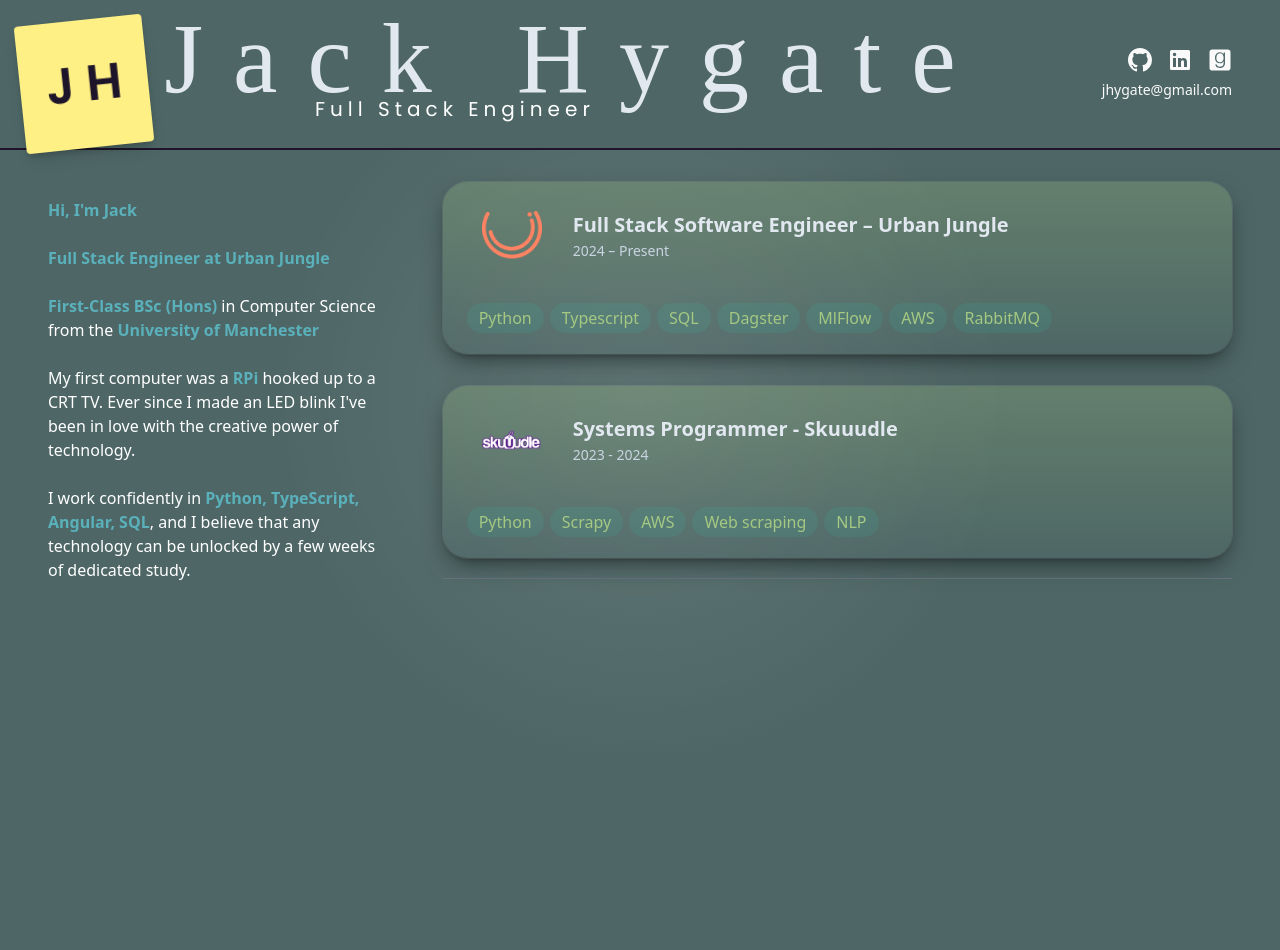
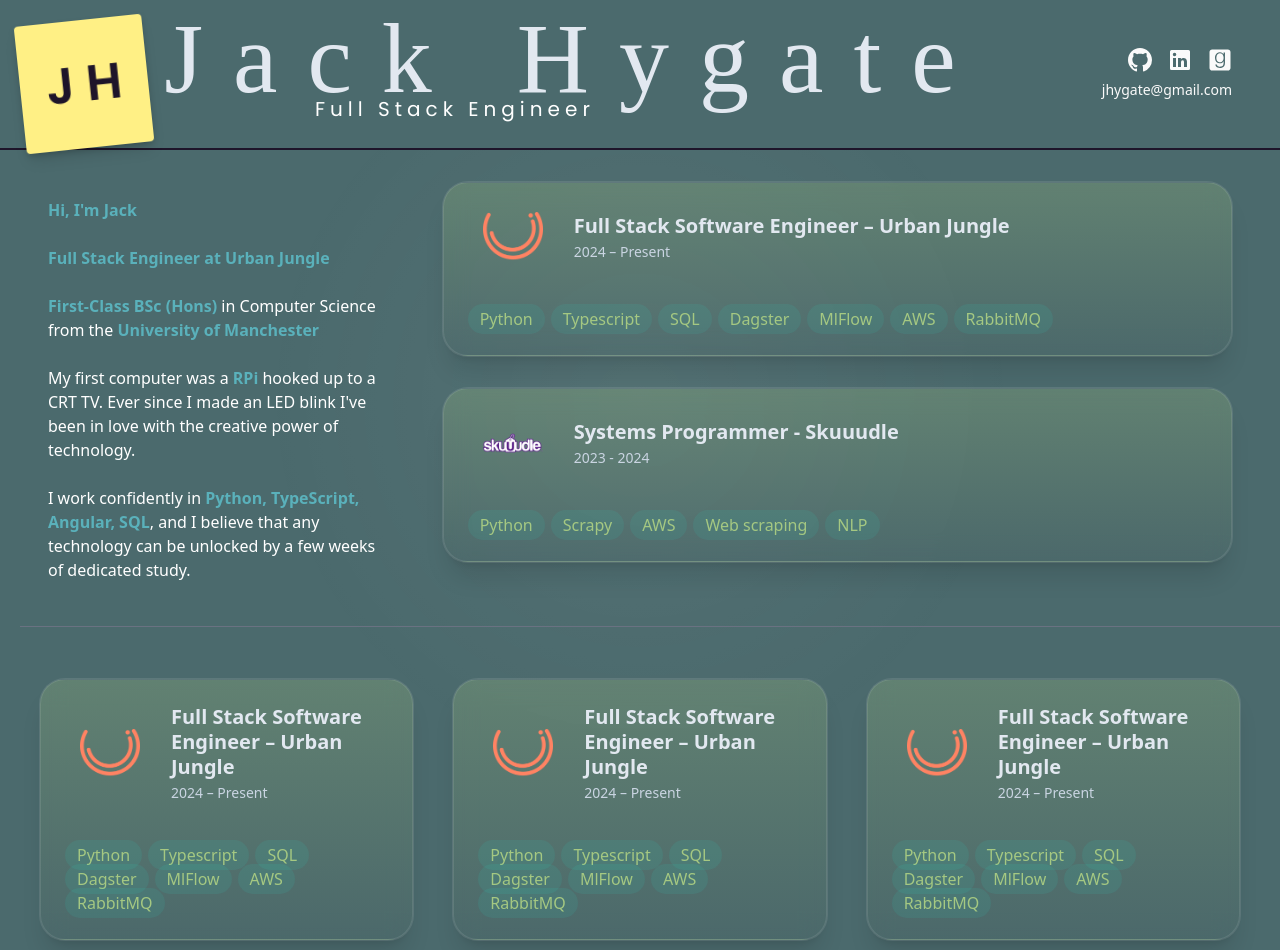
Before and after one commit to jhygate/jhygate.github.io, an Angular app: page / in a window 1280 px wide. Built offline with nearby package versions, Linux system fonts and the light colour scheme; a web font is replaced by a local one.

Commit message:
messiing around

```diff
--- a/src/app/app.component.html
+++ b/src/app/app.component.html
@@ -1,6 +1,8 @@
 <app-mouse-glow></app-mouse-glow>
 
-<header class="fixed top-0 w-full z-50 bg-[#4e6766] h-[150px] border-b-2 border-[#1e152a] flex items-center justify-between px-12">
+<header
+  class="fixed top-0 w-full z-50 bg-[#4b6a6d] h-[150px] border-b-2 border-[#1e152a] flex items-center justify-between px-12"
+>
   <app-postit [fixed]="true" [top]="'20px'" [left]="'20px'">
     <div class="flex items-center justify-center w-full h-full">
       <p
@@ -13,10 +15,7 @@
   </app-postit>
 
   <div class="flex flex-col items-center flex-1">
-    <h1
-      class="text-[100px] tracking-[0.3em]"
-      style="font-family: 'Just Another Hand', cursive"
-    >
+    <h1 class="text-[100px] tracking-[0.3em]" style="font-family: 'Just Another Hand', cursive">
       Jack Hygate
     </h1>
     <h2
@@ -82,14 +81,12 @@
         </a>
       </div>
     </div>
-    <p class="text-[#fafafa] text-sm whitespace-nowrap">
-      jhygate&#64;gmail.com
-    </p>
+    <p class="text-[#fafafa] text-sm whitespace-nowrap">jhygate&#64;gmail.com</p>
   </div>
 </header>
 
-<div class="px-12 flex flex-col h-fit md:flex-row md:min-h-screen">
-  <div class="flex-1  h-fit">
+<div class="px-12 flex flex-col md:flex-row">
+  <div class="flex-1 h-fit">
     <app-profile />
 
     <!-- <app-leftside /> -->
@@ -99,3 +96,43 @@
     <app-experience />
   </div>
 </div>
+<div class="w-full h-px bg-gray-500 my-[20px] mx-[20px]"></div>
+
+<div class="flex flex-row space-x-10 mx-10">
+  <a href="https://myurbanjungle.com/" target="_blank" rel="noopener noreferrer">
+    <app-info-box
+      gradientClass="green-gradient"
+      imageSrc="assets/images/UJ.png"
+      imageAlt="UJ logo"
+      date="2024 – Present"
+      title="Full Stack Software Engineer – Urban Jungle"
+      [techStack]="['Python', 'Typescript', 'SQL', 'Dagster', 'MlFlow', 'AWS', 'RabbitMQ']"
+    >
+      <div class="space-y-4 text-[17px] text-slate-100 leading-relaxed tracking-tight"></div>
+    </app-info-box>
+  </a>
+  <a href="https://myurbanjungle.com/" target="_blank" rel="noopener noreferrer">
+    <app-info-box
+      gradientClass="green-gradient"
+      imageSrc="assets/images/UJ.png"
+      imageAlt="UJ logo"
+      date="2024 – Present"
+      title="Full Stack Software Engineer – Urban Jungle"
+      [techStack]="['Python', 'Typescript', 'SQL', 'Dagster', 'MlFlow', 'AWS', 'RabbitMQ']"
+    >
+      <div class="space-y-4 text-[17px] text-slate-100 leading-relaxed tracking-tight"></div>
+    </app-info-box>
+  </a>
+  <a href="https://myurbanjungle.com/" target="_blank" rel="noopener noreferrer">
+    <app-info-box
+      gradientClass="green-gradient"
+      imageSrc="assets/images/UJ.png"
+      imageAlt="UJ logo"
+      date="2024 – Present"
+      title="Full Stack Software Engineer – Urban Jungle"
+      [techStack]="['Python', 'Typescript', 'SQL', 'Dagster', 'MlFlow', 'AWS', 'RabbitMQ']"
+    >
+      <div class="space-y-4 text-[17px] text-slate-100 leading-relaxed tracking-tight"></div>
+    </app-info-box>
+  </a>
+</div>
--- a/src/app/app.component.ts
+++ b/src/app/app.component.ts
@@ -5,6 +5,7 @@ import { ExperienceComponent } from './components/experience/experience.componen
 import { LeftsideComponent } from './components/leftside/leftside.component'
 import { PostitComponent } from './components/postit/postit.component'
 import { MouseGlowComponent } from './components/mouse-glow/mouse-glow.component'
+import { InfoBoxComponent } from './components/info-box/info-box.component'
 
 @Component({
   selector: 'app-root',
@@ -15,6 +16,7 @@ import { MouseGlowComponent } from './components/mouse-glow/mouse-glow.component
     LeftsideComponent,
     PostitComponent,
     MouseGlowComponent,
+    InfoBoxComponent,
   ],
   templateUrl: './app.component.html',
   styleUrl: './app.component.css',
--- a/src/app/components/experience/career/career.component.html
+++ b/src/app/components/experience/career/career.component.html
@@ -1,5 +1,5 @@
 <!-- <h1 class="text-[48px] text-[#e2e8f0] font-bold">Career</h1> -->
-
+<a href="https://myurbanjungle.com/" target="_blank" rel="noopener noreferrer">
   <app-info-box
     gradientClass="green-gradient"
     imageSrc="assets/images/UJ.png"
@@ -39,7 +39,9 @@
       <!-- </p> -->
     </div>
   </app-info-box>
+</a>
 
+<a href="https://skuuudle.com/" target="_blank" rel="noopener noreferrer">
   <app-info-box
     gradientClass="green-gradient"
     imageSrc="assets/images/skuuudle.png"
@@ -59,3 +61,4 @@
     company’s big data.
   </p> -->
   </app-info-box>
+</a>
--- a/src/app/components/experience/experience.component.html
+++ b/src/app/components/experience/experience.component.html
@@ -4,6 +4,5 @@
   <app-career />
   <!-- <app-education /> -->
 
-  <div class="w-full h-px bg-gray-500 my-[20px]"></div>
   <!-- sep  -->
 </div>
--- a/src/app/components/info-box/info-box.component.html
+++ b/src/app/components/info-box/info-box.component.html
@@ -1,7 +1,8 @@
 <div
-  class="rounded-[25px] p-6 w-full mt-8 flex flex-col {{
-    gradientClass
-  }} slide-in-right shadow-[0_10px_25px_-5px_rgba(0,0,0,0.5),_0_4px_6px_-4px_rgba(0,0,0,0.4)] ring-1 ring-white/10"
+  class="w-full mt-8 flex flex-col rounded-[25px] p-6
+    ring-1 ring-white/10 bg-white/10 backdrop-blur-md border border-white/10
+    shadow-xl transition-all duration-300
+    hover:shadow-[0_0_20px_4px_rgba(255,255,255,0.2)] slide-in-right {{ gradientClass }}"
 >
   <div class="flex flex-row gap-4 items-center">
     <!-- Logo column -->
--- a/src/app/components/mouse-glow/mouse-glow.component.ts
+++ b/src/app/components/mouse-glow/mouse-glow.component.ts
@@ -20,6 +20,6 @@ export class MouseGlowComponent implements AfterViewInit {
   }
 
   private buildGradient(x: number, y: number): string {
-    return `radial-gradient(circle at ${x}% ${y}%, rgba(255, 255, 255, 0.1) 0%, transparent 50%)`
+    return `radial-gradient(circle at ${x}% ${y}%, rgba(255, 255, 255, 0.05) 0%, transparent 50%)`
   }
 }
--- a/src/index.html
+++ b/src/index.html
@@ -14,8 +14,7 @@
     />
     <link rel="icon" type="image/x-icon" href="assets/images/J.png" />
   </head>
-  <body class="bg-[#4e6766]">
-
+  <body class="bg-[#4b6a6d]">
     <div class="pt-[150px]">
       <app-root></app-root>
     </div>
```
Lines whose indentation alone changed are shown as unchanged.
